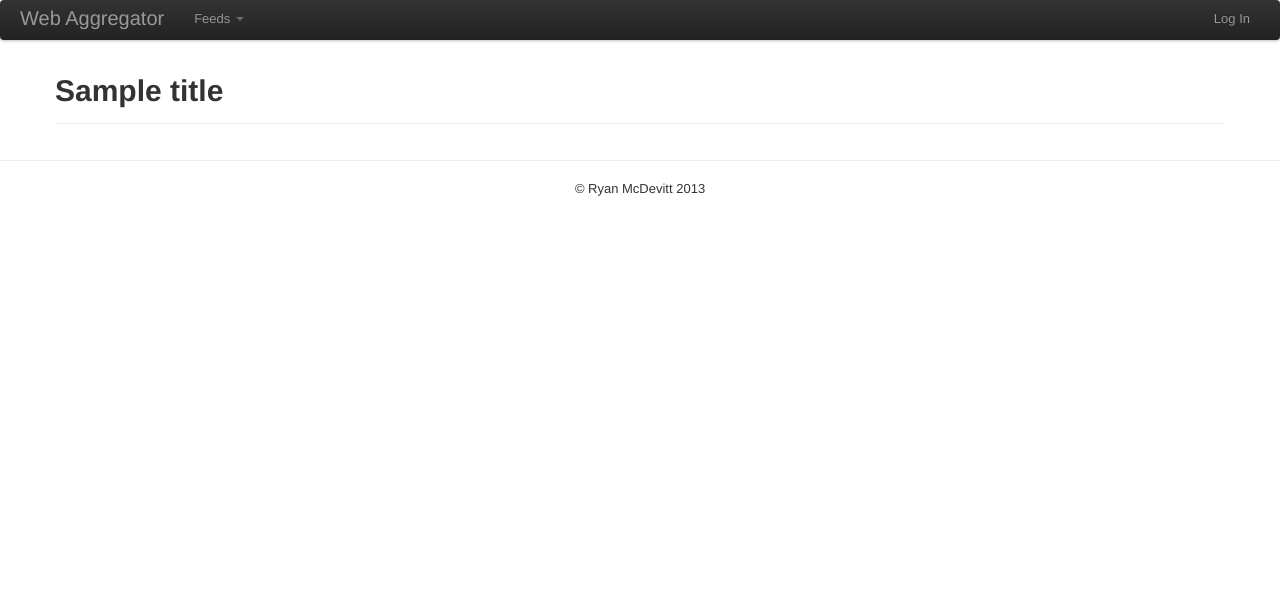
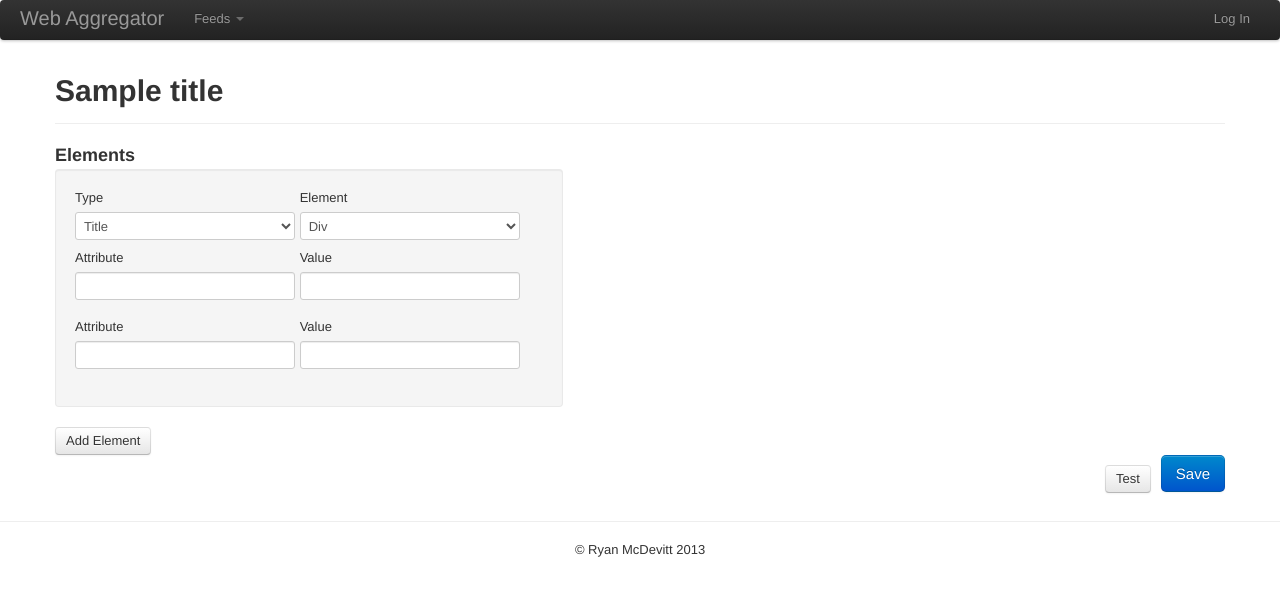
Before and after one commit to mc706/elemegrator, a Django app: template aggregator/feeds/templates/edit.html in a window 1280 px wide. Shown: the top 596 px of the page. Run offline with Django 3.2, Linux system fonts and the light colour scheme; the template is opened without the code that fills it: most values are stand-ins (such as "Sample title", 1, 10 or a date in 2020); some libraries are stand-ins or nearby versions.

Commit message:
wireframe form added

```diff
--- a/aggregator/feeds/templates/edit.html
+++ b/aggregator/feeds/templates/edit.html
@@ -10,6 +10,83 @@
 
 <form method=post action={% if feed %}"{% url edit_feed feed.id %} " {% else %}"{% url new_feed %}"{% endif %}>
     {{ form.as_p }}
+    <h3>Elements</h1>
+    <div class="well pull-left" style="width:40%">
+		<div class="control-group">
+			<div class="controls" style="float:left;width:45%;">
+				<label class="control-label">
+					Type
+				</label>
+				<select id="category" class="pull-left">
+					<option value="Web Comic">
+						Title
+					</option>
+					<option value="shirts">
+						Body
+					</option>
+					<option value="q">
+						Descrpition
+					</option>
+					<option value="value3">
+					</option>
+				</select>
+			</div>
+			<div class="controls" style="float:left;width:45%;margin-left:3%">
+				<label class="control-label">
+					Element
+				</label>
+				<select id="category" class="pull-left">
+					<option value="div">
+						Div
+					</option>
+					<option value="h1">
+						Header1
+					</option>
+					<option value="2">
+						Header2
+					</option>
+					<option value="img">
+						Image
+					</option>
+				</select>
+			</div>
+			<div class="control-group" style="width:45%;float:left">
+				<label class="control-label">
+					Attribute
+				</label>
+				<div class="controls">
+					<input type="text">
+				</div>
+			</div>
+			<div class="control-group" style="width:45%;float:left;margin-left:3%">
+				<label class="control-label">
+					Value
+				</label>
+				<div class="controls">
+					<input type="text">
+				</div>
+			</div>
+			<div class="control-group" style="width:45%;float:left">
+				<label class="control-label">
+					Attribute
+				</label>
+				<div class="controls">
+					<input type="text">
+				</div>
+			</div>
+			<div class="control-group" style="width:45%;float:left;margin-left:3%">
+				<label class="control-label">
+					Value
+				</label>
+				<div class="controls">
+					<input type="text">
+				</div>
+			</div>
+		</div>
+	</div>
+	<a class="btn" style="float:left;clear:both">Add Element</a>
+	<a class="btn btn-large btn-primary" style="float:right;clear:both">Save</a>
+	<a class="btn" style="float:right; margin:10px;">Test</a>
 
 </form>
 {% endblock content %}
```
